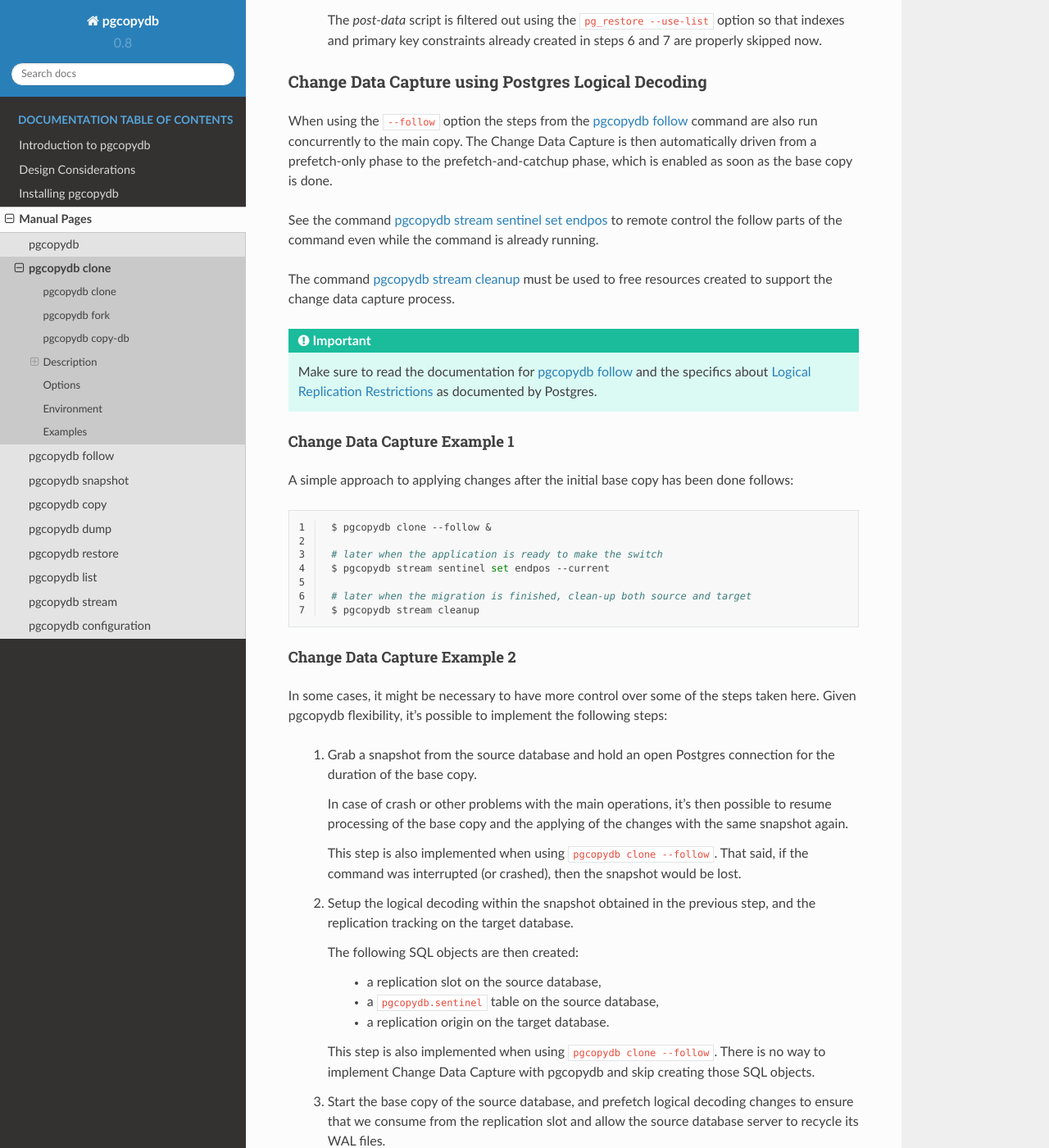
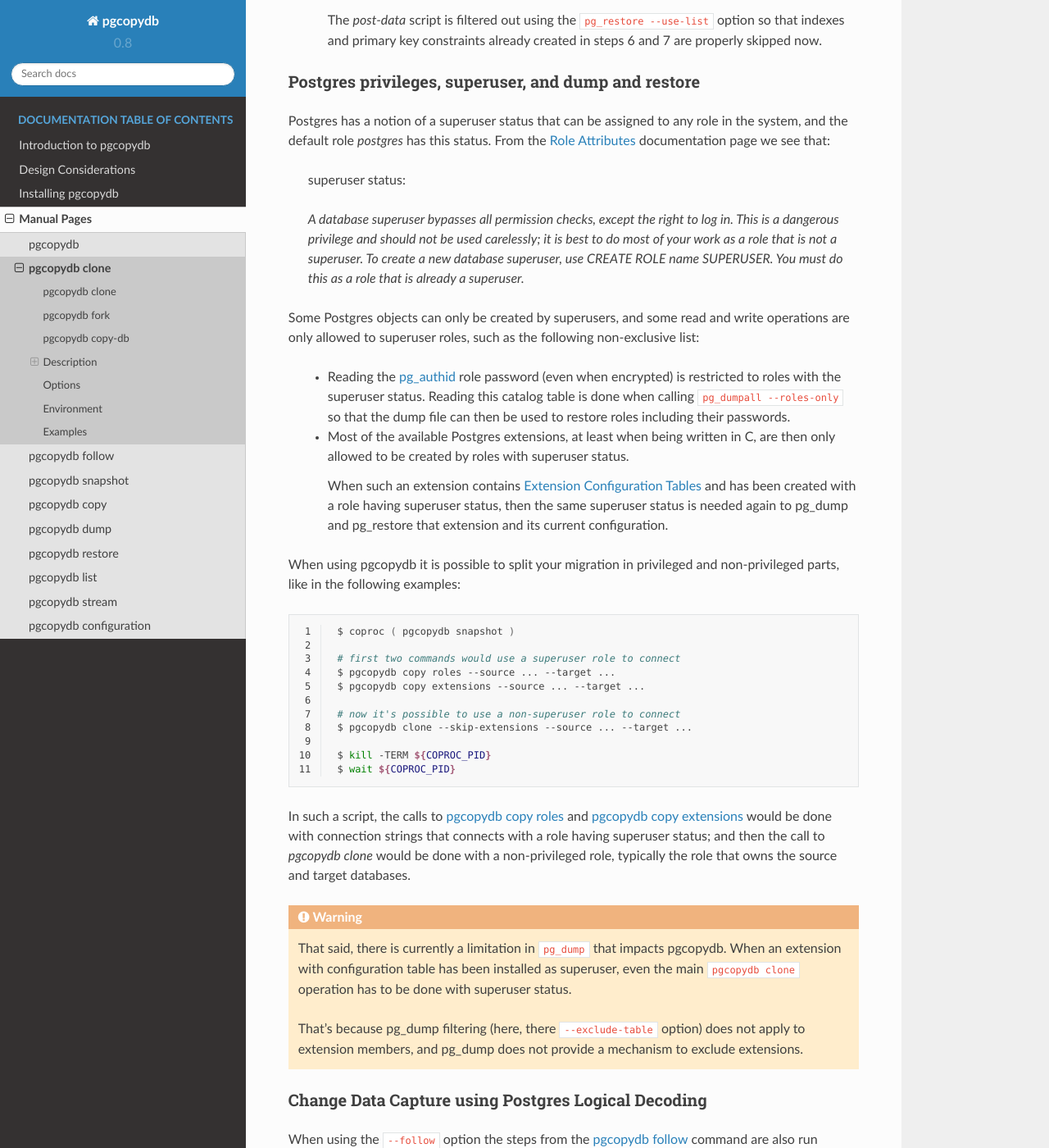
Before and after one commit to dimitri/pgcopydb, a Sphinx documentation site: the page built from docs/ref/pgcopydb_clone.rst, in a window 1280 px wide and 1400 px high, scrolled down 2717 px. Shown: the whole window at 82% size. Built offline with Sphinx 7.4.7 and the Read the Docs theme 2.0.0, drawn with Linux system fonts in a browser that asks for light colours.

Commit message:
Add a documentation section about Postgres superuser.

```diff
--- a/docs/ref/pgcopydb_clone.rst
+++ b/docs/ref/pgcopydb_clone.rst
@@ -157,6 +157,82 @@ The ``pgcopydb clone`` command implements the following steps:
       The *post-data* script is filtered out using the ``pg_restore
       --use-list`` option so that indexes and primary key constraints
       already created in steps 6 and 7 are properly skipped now.
+
+.. _superuser:
+
+Postgres privileges, superuser, and dump and restore
+^^^^^^^^^^^^^^^^^^^^^^^^^^^^^^^^^^^^^^^^^^^^^^^^^^^^
+
+Postgres has a notion of a superuser status that can be assigned to any role
+in the system, and the default role *postgres* has this status. From the
+`Role Attributes`__ documentation page we see that:
+
+__ https://www.postgresql.org/docs/current/role-attributes.html
+
+.. epigraph:: superuser status:
+
+   *A database superuser bypasses all permission checks, except the right to
+   log in. This is a dangerous privilege and should not be used carelessly;
+   it is best to do most of your work as a role that is not a superuser. To
+   create a new database superuser, use CREATE ROLE name SUPERUSER. You must
+   do this as a role that is already a superuser.*
+
+Some Postgres objects can only be created by superusers, and some read and
+write operations are only allowed to superuser roles, such as the following
+non-exclusive list:
+
+  - Reading the `pg_authid`__ role password (even when encrypted) is
+    restricted to roles with the superuser status. Reading this catalog
+    table is done when calling ``pg_dumpall --roles-only`` so that the dump
+    file can then be used to restore roles including their passwords.
+
+    __ https://www.postgresql.org/docs/current/catalog-pg-authid.html
+
+  - Most of the available Postgres extensions, at least when being written
+    in C, are then only allowed to be created by roles with superuser
+    status.
+
+    When such an extension contains `Extension Configuration Tables`__ and
+    has been created with a role having superuser status, then the same
+    superuser status is needed again to pg_dump and pg_restore that
+    extension and its current configuration.
+
+    __ https://www.postgresql.org/docs/current/extend-extensions.html#EXTEND-EXTENSIONS-CONFIG-TABLES
+
+When using pgcopydb it is possible to split your migration in privileged and
+non-privileged parts, like in the following examples:
+
+.. code-block:: bash
+  :linenos:
+
+   $ coproc ( pgcopydb snapshot )
+
+   # first two commands would use a superuser role to connect
+   $ pgcopydb copy roles --source ... --target ...
+   $ pgcopydb copy extensions --source ... --target ...
+
+   # now it's possible to use a non-superuser role to connect
+   $ pgcopydb clone --skip-extensions --source ... --target ...
+
+   $ kill -TERM ${COPROC_PID}
+   $ wait ${COPROC_PID}
+
+In such a script, the calls to :ref:`pgcopydb_copy_roles` and
+:ref:`pgcopydb_copy_extensions` would be done with connection strings that
+connects with a role having superuser status; and then the call to *pgcopydb
+clone* would be done with a non-privileged role, typically the role that
+owns the source and target databases.
+
+.. warning::
+
+   That said, there is currently a limitation in ``pg_dump`` that impacts
+   pgcopydb. When an extension with configuration table has been installed
+   as superuser, even the main ``pgcopydb clone`` operation has to be done
+   with superuser status.
+
+   That's because pg_dump filtering (here, there ``--exclude-table`` option)
+   does not apply to extension members, and pg_dump does not provide a
+   mechanism to exclude extensions.
 
 .. _change_data_capture:
 
```
